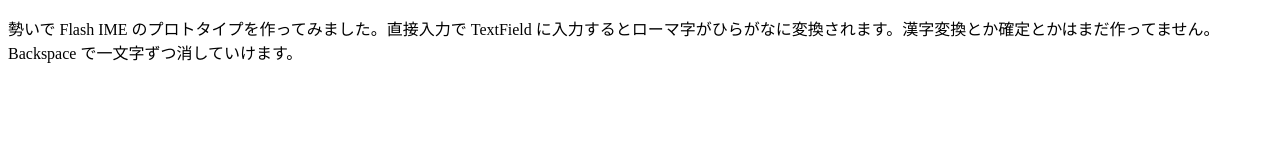
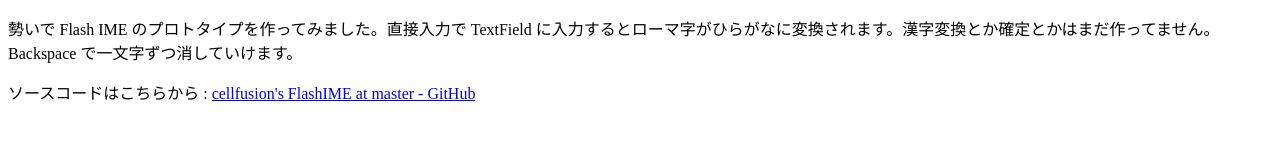
Before and after one commit to cellfusion/FlashIME, a plain HTML site: page deploy/index.html in a window 1280 px wide. Drawn offline with Linux system fonts and the light colour scheme.

Commit message:
github のリンク追加

```diff
--- a/deploy/index.html
+++ b/deploy/index.html
@@ -16,6 +16,7 @@
 
 <div id="flashcontent"></div>
 <p>勢いで Flash IME のプロトタイプを作ってみました。直接入力で TextField に入力するとローマ字がひらがなに変換されます。漢字変換とか確定とかはまだ作ってません。<br />Backspace で一文字ずつ消していけます。</p>
+<p>ソースコードはこちらから : <a href="http://github.com/cellfusion/FlashIME/tree/master" target="_blank">cellfusion's FlashIME at master - GitHub</a></p>
 
 </body>
 </html>
```
